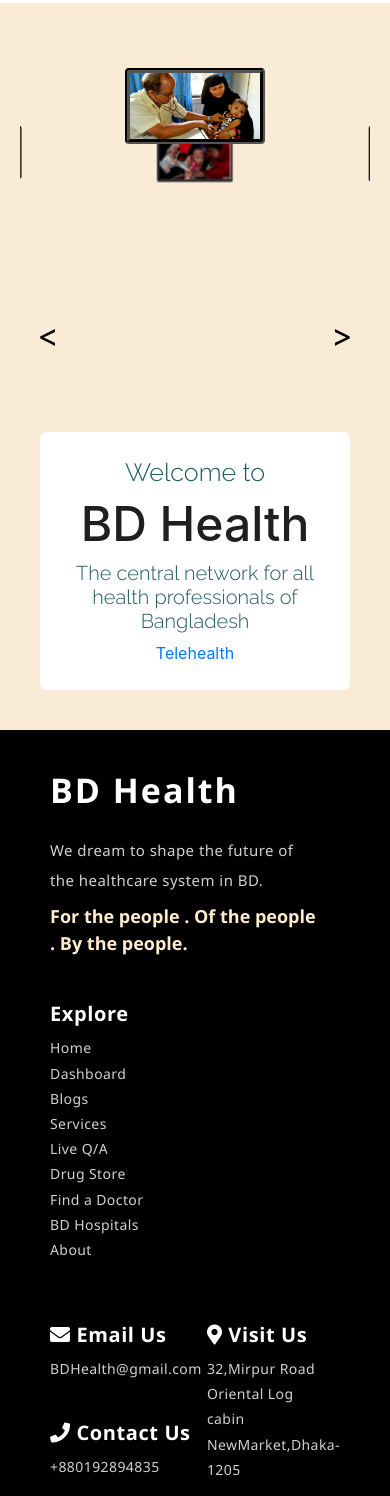
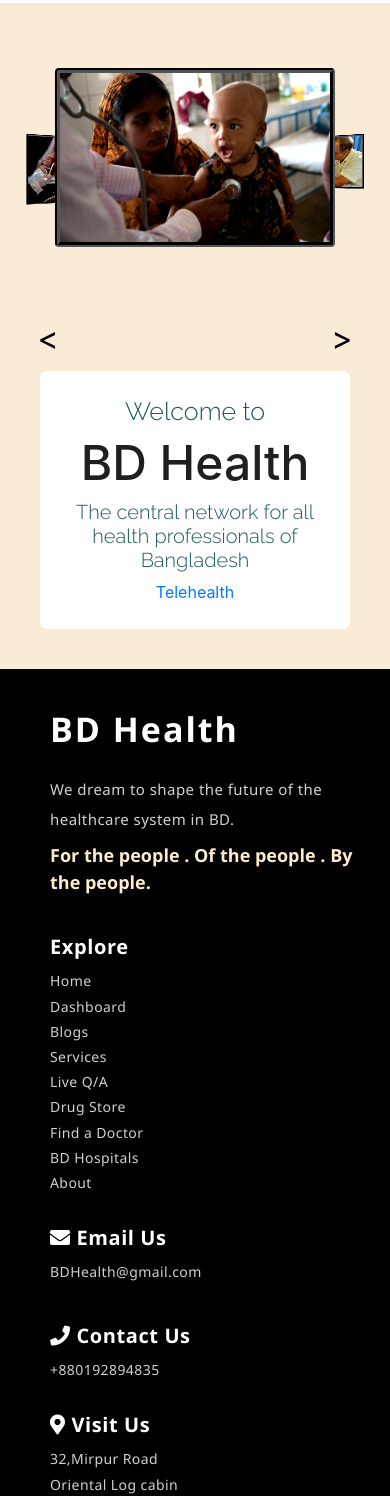
Before and after one commit to Geek-a-Byte/BD-Health, a plain HTML site: page index.html in a window 390 px wide. Shown: the part 127-1623 px from the top of the page. Drawn offline with nearby package versions, Linux system fonts and the light colour scheme.

Commit message:
image-carousel made responsive

```diff
--- a/index.html
+++ b/index.html
@@ -218,14 +218,16 @@
         /> -->
         <div id="carousel">
           <figure id="spinner">
-            <img src="./images/urbanhealth.jpg" />
+
             <img src="./images/baby.jpg" />
             <img src="./images/corona.jpg" />
             <img src="./images/corona2.jpg" />
             <img src="./images/baby2.jpg" />
             <img src="./images/hospital.jpg" />
+              <img src="./images/urbanhealth.jpg" />
             <img src="./images/hospital2.jpg" />
             <img src="./images/baby2.jpg" />
+
           </figure>
         </div>
         <span style="float: left" class="ss-icon" onclick="galleryspin('-')"
@@ -275,7 +277,9 @@
             We dream to shape the future of the healthcare system in BD.<br />
           </h2>
           <b style="color:blanchedalmond; font-size:18px">For the people . Of the people . By the people.</b>
-        </section></div>
+        <br><br>
+        </section>
+      </div>
 
         <div class="explore"><section class="footer-item">
           <h3>Explore</h3>
@@ -290,9 +294,11 @@
             <li><a href="#">BD Hospitals</a></li>
             <li><a href="#">About</a></li>
           </ul>
-        </section></div>
+        </section>
+      </div>
 
-        <div class="footer-contact-visit-email"><section class="footer-item">
+        <div class="footer-contact-visit-email">
+        <section class="footer-item">
 
           <h3><i class="fas fa-envelope"></i> Email Us</h3>
           <a href="mailto:BDHealth@gmail.com">
@@ -303,16 +309,18 @@
           <p>+880192894835</p>
 
         </section>
+        </div>
 
-
+      <div class="visit-us">
         <section class="footer-item">
           <h3><i class="fas fa-map-marker-alt"></i> Visit Us</h3>
           <p>32,Mirpur Road<br>Oriental Log cabin<br>
             NewMarket,Dhaka-1205</p>
 
-        </section></div>
+        </section>
+      </div>
 
-
+        <div class="social-media-section">
           <section class="footer-item">
           <h3>Follow</h3>
           <div class="social-media" style="font-size: 22px; color:white"><a href="#"><i class="fab fa-facebook-square"></i></a>
@@ -325,6 +333,7 @@
             <a href="#"><i class="fab fa-linkedin"></i></a></div>
 
         </section>
+      </div>
 
 
       </div>
--- a/stylesheets/image_carousel.css
+++ b/stylesheets/image_carousel.css
@@ -17,7 +17,7 @@ figure#spinner {
 figure#spinner img {
   border-radius: 4px;
   border: 5px groove black;
-  width: 40%;
+  width: 41%;
   max-width: 425px;
   position: absolute;
   left: 30%;
@@ -64,3 +64,19 @@ div#carousel ~ span:hover {
   color: #888;
   cursor: pointer;
 }
+
+@media (max-width: 1280px) {
+  div#carousel {
+    perspective: 450px;
+    height: 300px;
+  }
+  figure#spinner img {
+    /* width+left+right=100% */
+    width: 80%;
+    left: 10%;
+    right: 10%;
+  }
+  div#carousel ~ span {
+    margin-top: -2rem;
+  }
+}
--- a/stylesheets/style.css
+++ b/stylesheets/style.css
@@ -292,8 +292,12 @@ footer {
   background-color: black;
   font-family: "Segoe UI", Tahoma, Geneva, Verdana, sans-serif;
   /* font-family: , sans-serif; */
-  padding: 40px 50px 340px 50px;
-  margin: auto;
+  padding: 40px 10px 100px 50px;
+  margin: 0px;
+}
+.footer-inner {
+  display: grid;
+  grid-template-columns: 1.8fr 0.8fr 1fr 1fr 1fr;
 }
 
 .footer-item {
@@ -402,6 +406,13 @@ footer a:hover {
 }
 
 @media (max-width: 1280px) {
+  .footer-inner {
+    display: grid;
+    grid-template-columns: 1fr;
+  }
+  .footer-item {
+    padding-bottom: 15px;
+  }
   body {
     padding: 0px;
     margin: 0px;
@@ -411,26 +422,6 @@ footer a:hover {
     box-sizing: border-box;
     margin: 0;
     scroll-behavior: smooth;
-  }
-
-  .footer-site-header {
-    display: grid;
-    grid-template-rows: 1fr;
-    padding-bottom: 45px;
-  }
-  .explore {
-    display: grid;
-    grid-template-columns: 1fr;
-    padding-bottom: 45px;
-  }
-  .footer-contact-visit-email {
-    display: grid;
-    grid-template-columns: 2fr 1fr;
-    padding-bottom: 45px;
-  }
-  .footer .social-media {
-    font-size: 22px;
-    color: white;
   }
 }
 
```
